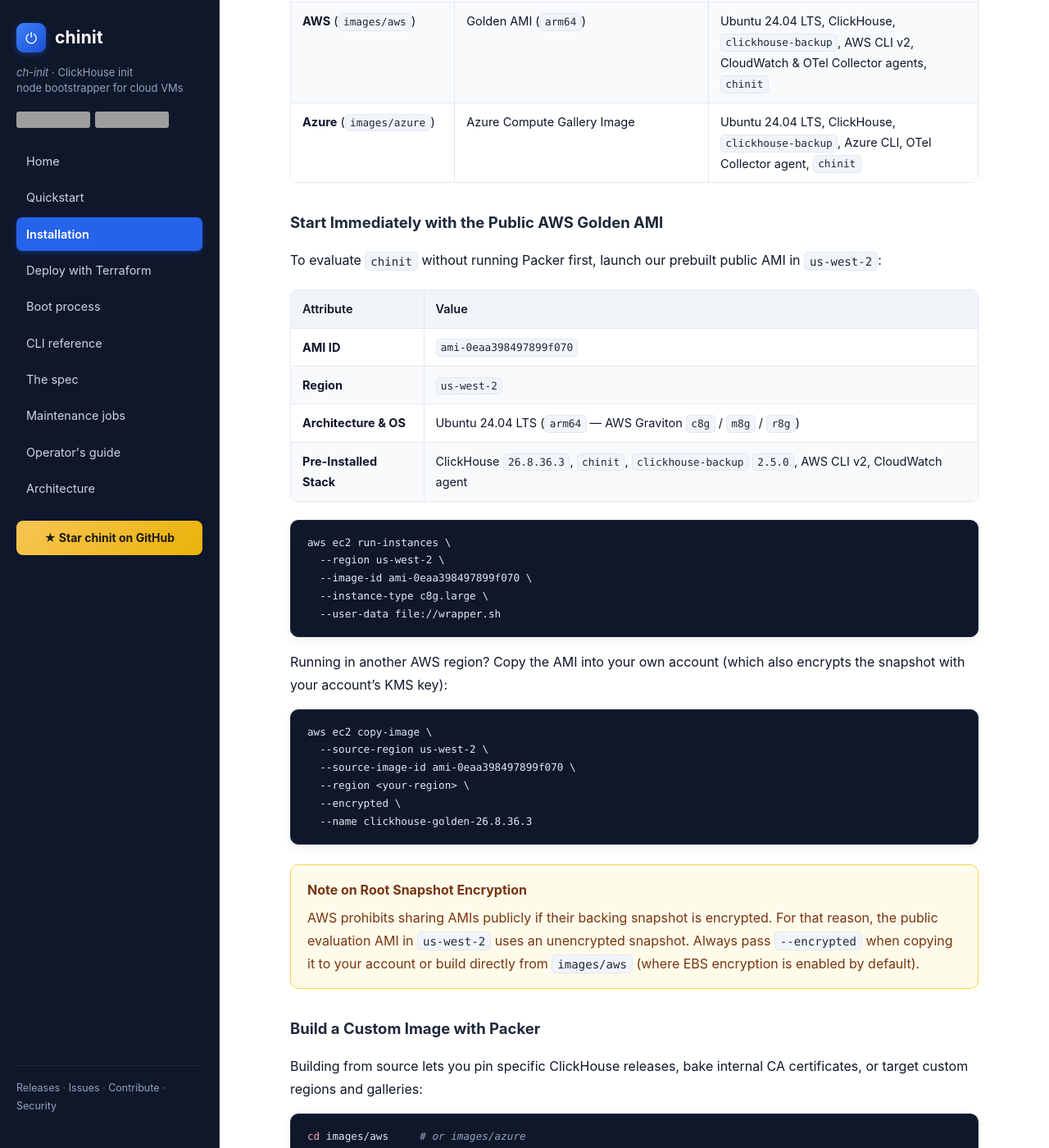
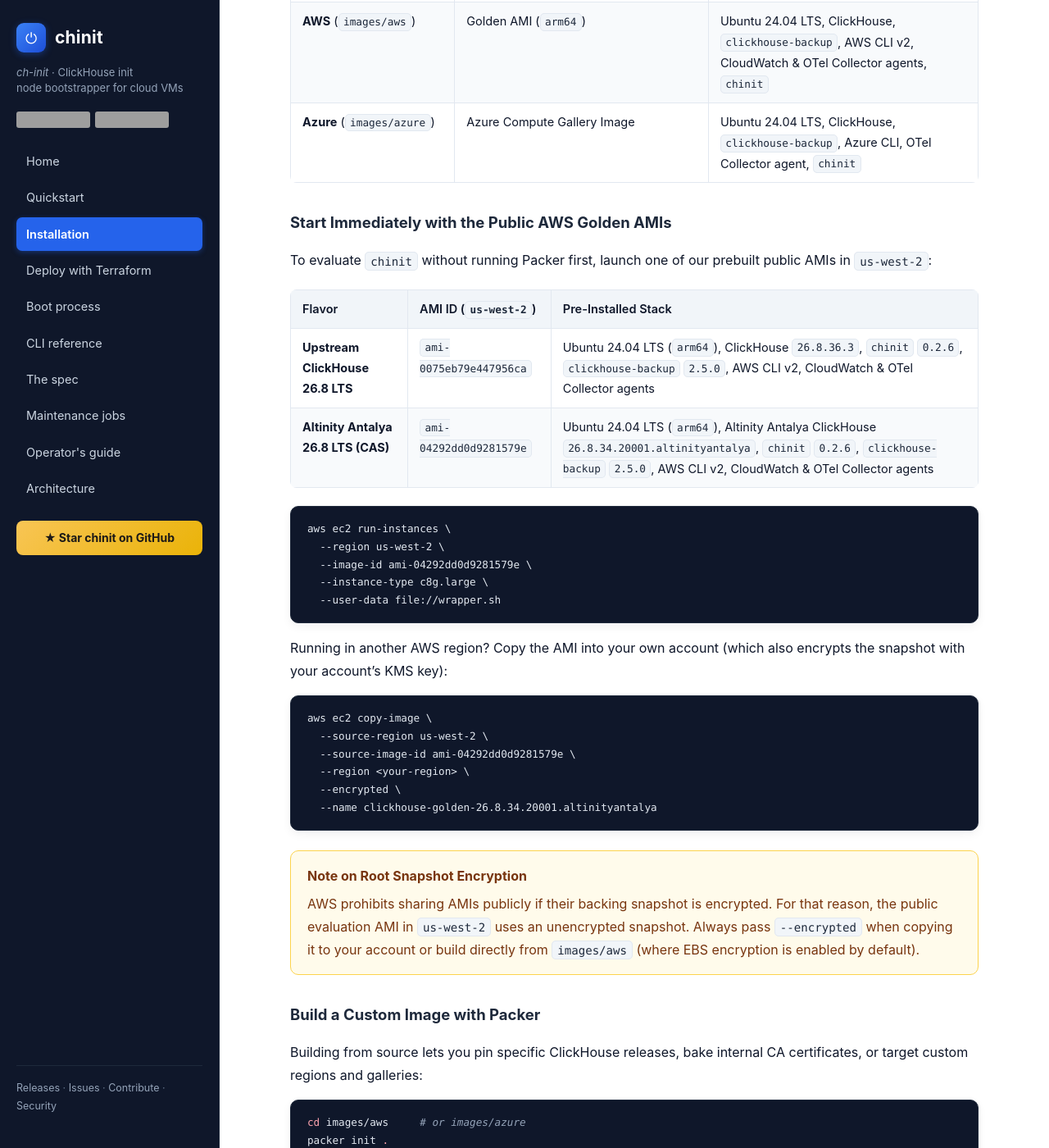
Before and after one commit to stackgenhq/chinit, a Jekyll site: the page built from docs/installation.md, in a window 1280 px wide and 1400 px high, scrolled down 1807 px. Shown: the whole window at 82% size. Built offline with Jekyll 4.4.1, drawn with Linux system fonts in a browser that asks for light colours; grey boxes are pictures that could not be loaded.

Commit message:
feat(images/aws): support Altinity Antalya 26.8 LTS builds in Golden AMI (#17)
## Summary
- Adds `antalya_ci_ref` (`antalya-26.8`) and `antalya_ci_sha`
(`52d93c0c359961d2a540fda0bcb5bd3d56f69266`) variables to
`images/aws/clickhouse.pkr.hcl` and `antalya_ci_sha` input to
`.github/workflows/build-golden-ami.yml`.
- When `build_flavor = "antalya"` and `clickhouse_version` is not yet
promoted to `builds.altinity.cloud/antalya-apt-repo`, Packer
automatically downloads the signed `arm64` `.deb` packages
(`clickhouse-common-static`, `clickhouse-server`, `clickhouse-client`)
from
`https://altinity-build-artifacts.s3.amazonaws.com/REFs/${antalya_ci_ref}/${antalya_ci_sha}/build_arm_release/`,
verifies each package's 128-character SHA-512 digest against
`sign_release_arm_release/*.deb.sha512.gpg`, and installs them via
`apt-get`.
- Makes all Golden AMIs public and cross-account consumable by default
(`public_ami = true` in `images/aws/clickhouse.pkr.hcl` and
`.github/workflows/build-golden-ami.yml`):
- Uses an unencrypted root snapshot (required by AWS for public AMIs)
while encrypting instance root EBS volumes at launch in
`terraform/aws/compute.tf`.
- Sets `ami_groups = ["all"]` (`launchPermission = all`) and
`snapshot_groups = ["all"]` (`createVolumePermission = all`) so any
external AWS account can both `RunInstances` directly and `CopyImage`
across accounts/regions.
- Embeds flavor (`(antalya)` / `(upstream)`), ClickHouse version, and
`chinit` version in `ami_description` (since AWS hides resource tags
across accounts) and supports cross-account auto-discovery in
`terraform/aws` when `golden_ami_id = null`.
- Post-build CI step in `.github/workflows/build-golden-ami.yml`
explicitly enforces and asserts `Public = true` and `Encrypted = false`.
- Updates the default `antalya` ClickHouse version to
`26.8.34.20001.altinityantalya` and bumps the default `chinit_version`
pin to `0.2.6`.
- Published and verified public Golden AMIs in `us-west-2`:
- **Altinity Antalya 26.8 LTS (CAS)**: `ami-04292dd0d9281579e`
(`clickhouse-golden-26.8.34.20001.altinityantalya-1795040566`,
`Public=true`, `Encrypted=false`, `LaunchPermissions=[all]`,
`CreateVolumePermissions=[all]`)
- **Upstream ClickHouse 26.8 LTS**: `ami-0075eb79e447956ca`
(`clickhouse-golden-26.8.36.3-1795040566`, `Public=true`,
`Encrypted=false`, `LaunchPermissions=[all]`,
`CreateVolumePermissions=[all]`)

---------

Co-authored-by: Copilot <223556219+Copilot@users.noreply.github.com>

````diff
--- a/docs/installation.md
+++ b/docs/installation.md
@@ -70,21 +70,19 @@ The [`images/`](https://github.com/stackgenhq/chinit/tree/main/images) directory
 | **AWS** (`images/aws`) | Golden AMI (`arm64`) | Ubuntu 24.04 LTS, ClickHouse, `clickhouse-backup`, AWS CLI v2, CloudWatch & OTel Collector agents, `chinit` |
 | **Azure** (`images/azure`) | Azure Compute Gallery Image | Ubuntu 24.04 LTS, ClickHouse, `clickhouse-backup`, Azure CLI, OTel Collector agent, `chinit` |
 
-### Start Immediately with the Public AWS Golden AMI
+### Start Immediately with the Public AWS Golden AMIs
 
-To evaluate `chinit` without running Packer first, launch our prebuilt public AMI in `us-west-2`:
+To evaluate `chinit` without running Packer first, launch one of our prebuilt public AMIs in `us-west-2`:
 
-| Attribute | Value |
-|---|---|
-| **AMI ID** | `ami-0eaa398497899f070` |
-| **Region** | `us-west-2` |
-| **Architecture & OS** | Ubuntu 24.04 LTS (`arm64` — AWS Graviton `c8g` / `m8g` / `r8g`) |
-| **Pre-Installed Stack** | ClickHouse `26.8.36.3`, `chinit`, `clickhouse-backup` `2.5.0`, AWS CLI v2, CloudWatch agent |
+| Flavor | AMI ID (`us-west-2`) | Pre-Installed Stack |
+|---|---|---|
+| **Upstream ClickHouse 26.8 LTS** | `ami-0075eb79e447956ca` | Ubuntu 24.04 LTS (`arm64`), ClickHouse `26.8.36.3`, `chinit` `0.2.6`, `clickhouse-backup` `2.5.0`, AWS CLI v2, CloudWatch & OTel Collector agents |
+| **Altinity Antalya 26.8 LTS (CAS)** | `ami-04292dd0d9281579e` | Ubuntu 24.04 LTS (`arm64`), Altinity Antalya ClickHouse `26.8.34.20001.altinityantalya`, `chinit` `0.2.6`, `clickhouse-backup` `2.5.0`, AWS CLI v2, CloudWatch & OTel Collector agents |
 
 ```bash
 aws ec2 run-instances \
   --region us-west-2 \
-  --image-id ami-0eaa398497899f070 \
+  --image-id ami-04292dd0d9281579e \
   --instance-type c8g.large \
   --user-data file://wrapper.sh
 ```
@@ -94,10 +92,10 @@ Running in another AWS region? Copy the AMI into your own account (which also en
 ```bash
 aws ec2 copy-image \
   --source-region us-west-2 \
-  --source-image-id ami-0eaa398497899f070 \
+  --source-image-id ami-04292dd0d9281579e \
   --region <your-region> \
   --encrypted \
-  --name clickhouse-golden-26.8.36.3
+  --name clickhouse-golden-26.8.34.20001.altinityantalya
 ```
 
 <div class="callout callout-warn">
````
Also changed, not shown: docs/index.md (+3 -3 lines), .github/workflows/build-golden-ami.yml, images/README.md, images/aws/CHANGELOG.md, images/aws/README.md, terraform/aws/README.md, 5 other files.
